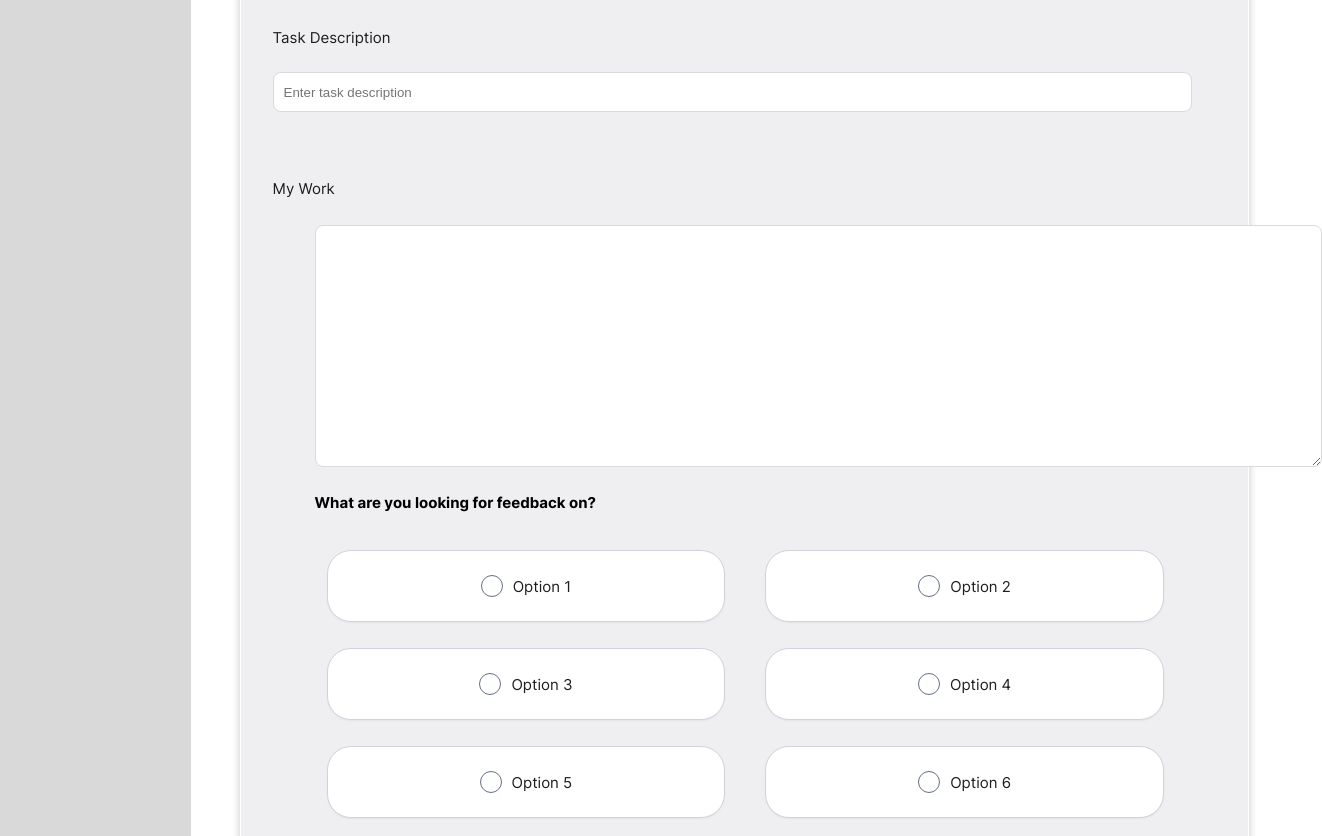
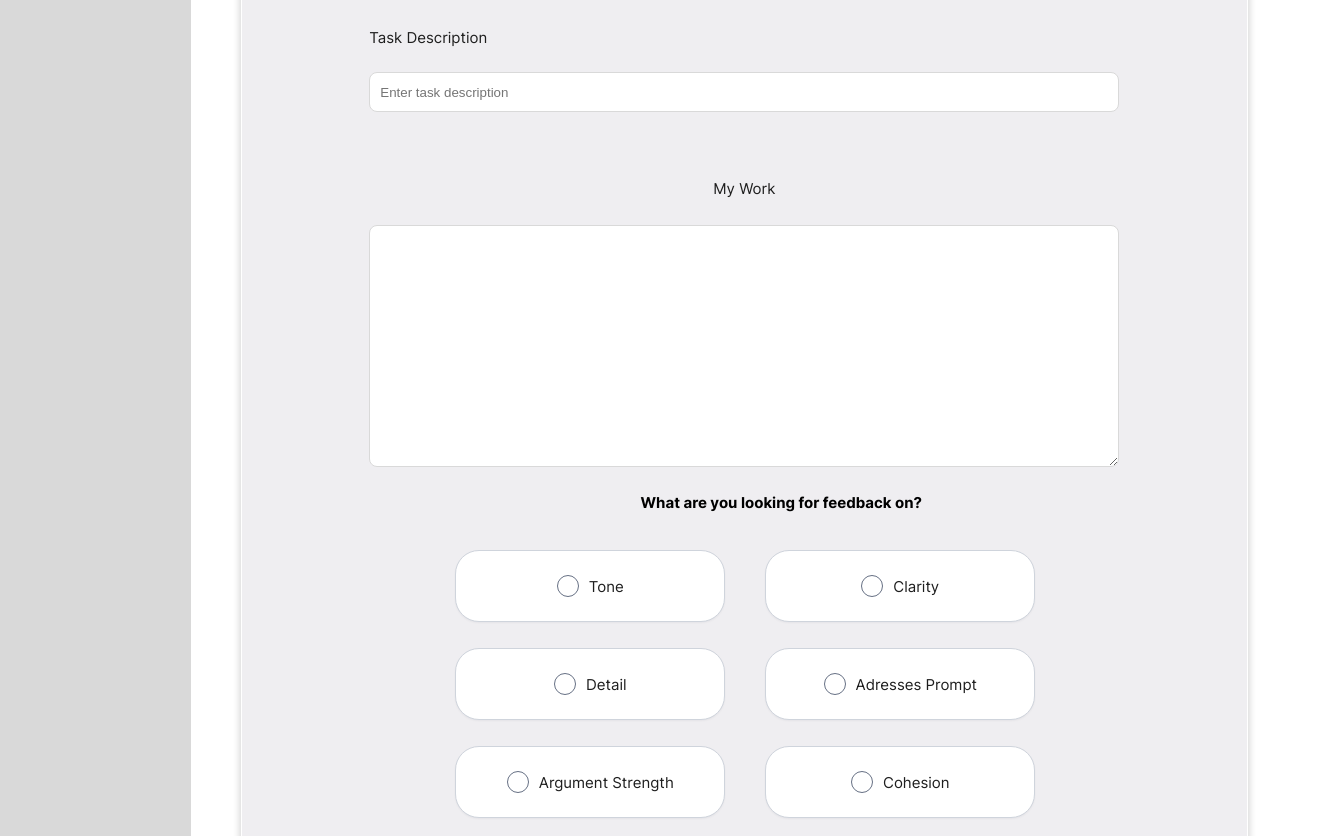
Before and after one commit to csplatti/HelloHacks-2024, a plain HTML site: page frontend/page 2/index.html in a window 1280 px wide. Shown: the part 304-1140 px from the top of the page, 1322 px wide, since content can reach past the window. Drawn offline with Linux system fonts and the light colour scheme.

Commit message:
updated submit page, fixed text box

```diff
--- a/frontend/page 2/css/MacBookPro16Two.css
+++ b/frontend/page 2/css/MacBookPro16Two.css
@@ -261,26 +261,7 @@ body {
   border: 0.5px solid var(--blue_gray_100_01);
 }
 
-.mywork {
-  margin-top: 22px;
-  padding-left: 74px;
-  padding-right: 56px;
-  align-self: stretch;
-  display: flex;
-  @media only screen and (max-width: 1440px) {
-    padding-left: 32px;
-  }
 
-  @media only screen and (max-width: 1050px) {
-    padding-left: 20px;
-    padding-right: 20px;
-  }
-
-  @media only screen and (max-width: 550px) {
-    padding-left: 16px;
-    padding-right: 16px;
-  }
-}
 
 /* Updated styles for radio buttons and text alignment */
 .radiocheckbox {
@@ -310,20 +291,79 @@ body {
   line-height: 1; /* Ensures consistent line height with the radio button */
 }
 
+.mywork {
+  margin-top: 22px;
+  width: 100%;
+  display: flex;
+  flex-direction: column;
+  align-items: center;
+}
+
 .input_five {
   height: 242px;
-  width: 800px;
+  width: 100%;
+  max-width: 850px;
   margin-top: 12px;
-  margin-left: 74px;
   background-color: var(--white_a700);
-
   border-radius: var(--radius-sm);
   border: 0.5px solid var(--blue_gray_100_01);
-  /*@media only screen and (max-width: 1050px) {
-    margin-left: 0px;
-  }*/
+  box-sizing: border-box;
+  resize: vertical;
 }
 
+/* Ensure the column fits within the frame and centers its content */
+.column {
+  padding-top: 68px;
+  padding-bottom: 68px;
+  background-color: var(--blue_gray_50);
+  box-shadow: var(--shadow-xs);
+  width: 100%;
+  max-width: 1200px;
+  border-radius: var(--radius-sm);
+  border: 1px solid var(--white_a700);
+  box-sizing: border-box;
+  display: flex;
+  flex-direction: column;
+  align-items: center;
+}
+
+.columnsubmitwri {
+  width: 100%;
+  max-width: 750px;
+  display: flex;
+  flex-direction: column;
+  align-items: center;
+}
+
+/* Adjust other sections to maintain consistency */
+.title,
+.task {
+  width: 100%;
+  max-width: 850px;
+  padding-left: 0;
+  padding-right: 0;
+}
+
+@media only screen and (max-width: 1050px) {
+  .input_five,
+  .title,
+  .task,
+  .columnsubmitwri {
+    max-width: 100%;
+    padding-left: 20px;
+    padding-right: 20px;
+  }
+}
+
+@media only screen and (max-width: 550px) {
+  .input_five,
+  .title,
+  .task,
+  .columnsubmitwri {
+    padding-left: 16px;
+    padding-right: 16px;
+  }
+}
 .whatareyou {
   margin-top: 26px;
   margin-left: 74px;
--- a/frontend/page 2/index.html
+++ b/frontend/page 2/index.html
@@ -107,7 +107,7 @@
                 <div class="checkboxesand">
                   <div class="radiocheckbox">
                     <div class="radiocheckbox-6" onclick="toggleCheckbox(this)"></div>
-                    <p class="ui text size-texts">Option 1</p>
+                    <p class="ui text size-texts">Tone</p>
                   </div>
                 </div>
               </div>
@@ -115,7 +115,7 @@
                 <div class="checkboxesand">
                   <div class="radiocheckbox">
                     <div class="radiocheckbox-6" onclick="toggleCheckbox(this)"></div>
-                    <p class="ui text size-texts">Option 2</p>
+                    <p class="ui text size-texts">Clarity</p>
                   </div>
                 </div>
               </div>
@@ -123,7 +123,7 @@
                 <div class="checkboxesand">
                   <div class="radiocheckbox">
                     <div class="radiocheckbox-6" onclick="toggleCheckbox(this)"></div>
-                    <p class="ui text size-texts">Option 3</p>
+                    <p class="ui text size-texts">Detail</p>
                   </div>
                 </div>
               </div>
@@ -131,7 +131,7 @@
                 <div class="checkboxesand">
                   <div class="radiocheckbox">
                     <div class="radiocheckbox-6" onclick="toggleCheckbox(this)"></div>
-                    <p class="ui text size-texts">Option 4</p>
+                    <p class="ui text size-texts">Adresses Prompt</p>
                   </div>
                 </div>
               </div>
@@ -139,7 +139,7 @@
                 <div class="checkboxesand">
                   <div class="radiocheckbox">
                     <div class="radiocheckbox-6" onclick="toggleCheckbox(this)"></div>
-                    <p class="ui text size-texts">Option 5</p>
+                    <p class="ui text size-texts">Argument Strength</p>
                   </div>
                 </div>
               </div>
@@ -147,7 +147,7 @@
                 <div class="checkboxesand">
                   <div class="radiocheckbox">
                     <div class="radiocheckbox-6" onclick="toggleCheckbox(this)"></div>
-                    <p class="ui text size-texts">Option 6</p>
+                    <p class="ui text size-texts">Cohesion</p>
                   </div>
                 </div>
               </div>
```
Also changed, not shown: 2 other files.
